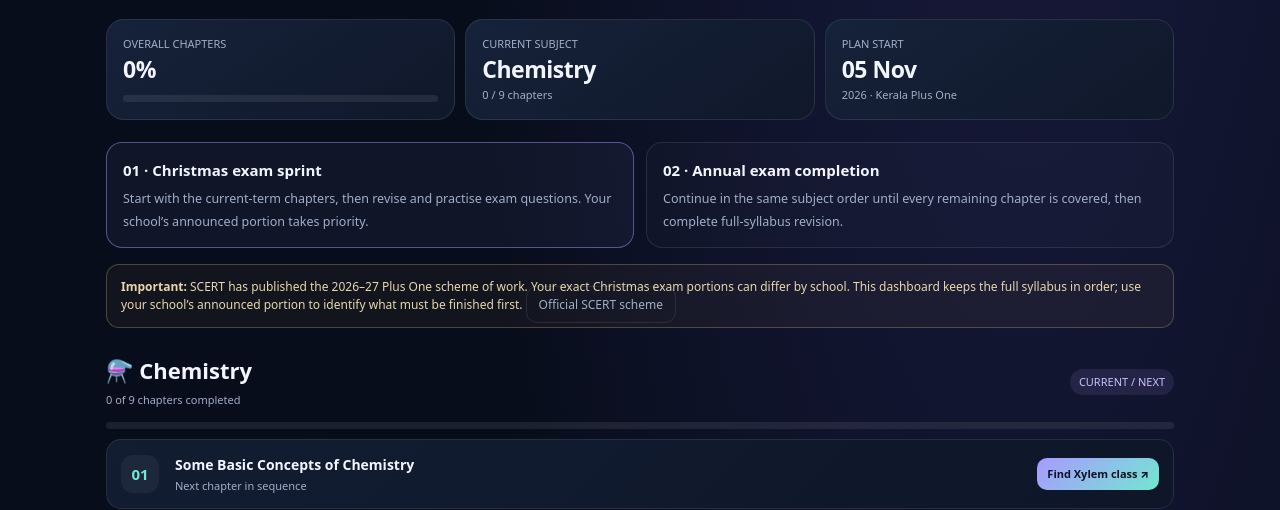
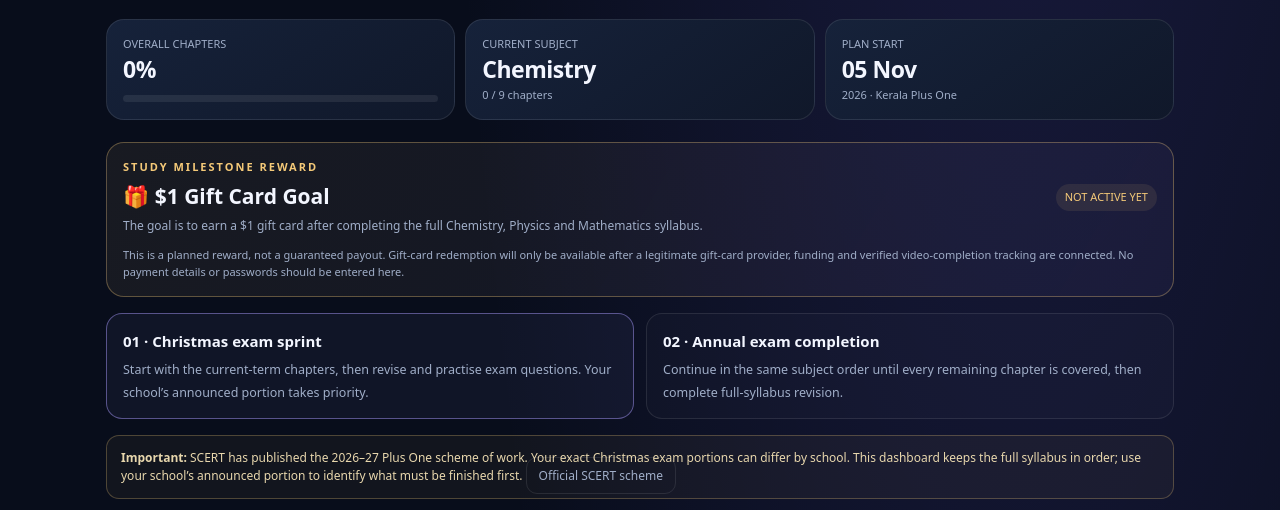
Before and after one commit to indiumvault/atlas-ai, a plain HTML site: page study.html in a window 1280 px wide. Shown: the part 301-811 px from the top of the page. Drawn offline with Linux system fonts and the light colour scheme.

Commit message:
Add transparent $1 gift card study milestone goal

```diff
--- a/study.html
+++ b/study.html
@@ -15,6 +15,14 @@
 <div class="stat"><span>OVERALL CHAPTERS</span><b id="overall">0%</b><div class="progress"><div class="bar" id="overallBar"></div></div></div>
 <div class="stat"><span>CURRENT SUBJECT</span><b id="currentSubject">Chemistry</b><span id="subjectCount">0 / 9 chapters</span></div>
 <div class="stat"><span>PLAN START</span><b>05 Nov</b><span>2026 · Kerala Plus One</span></div>
+</section>
+<section class="panel" style="margin:16px 0;border:1px solid #f4c97855;background:linear-gradient(120deg,#f4c97812,#a99aff0d)">
+<div style="display:flex;align-items:center;justify-content:space-between;gap:12px;flex-wrap:wrap">
+<div><div class="eyebrow" style="color:var(--gold)">Study milestone reward</div>
+<h2 style="margin:5px 0;font-size:21px">🎁 $1 Gift Card Goal</h2>
+<p class="muted" style="margin:0;font-size:12px">The goal is to earn a $1 gift card after completing the full Chemistry, Physics and Mathematics syllabus.</p></div>
+<span class="pill" style="color:var(--gold);background:#f4c97818">NOT ACTIVE YET</span></div>
+<p class="muted" style="font-size:11px;margin:12px 0 0">This is a planned reward, not a guaranteed payout. Gift-card redemption will only be available after a legitimate gift-card provider, funding and verified video-completion tracking are connected. No payment details or passwords should be entered here.</p>
 </section>
 <section class="plan">
 <div class="phase active"><b>01 · Christmas exam sprint</b><small>Start with the current-term chapters, then revise and practise exam questions. Your school’s announced portion takes priority.</small></div>
```
